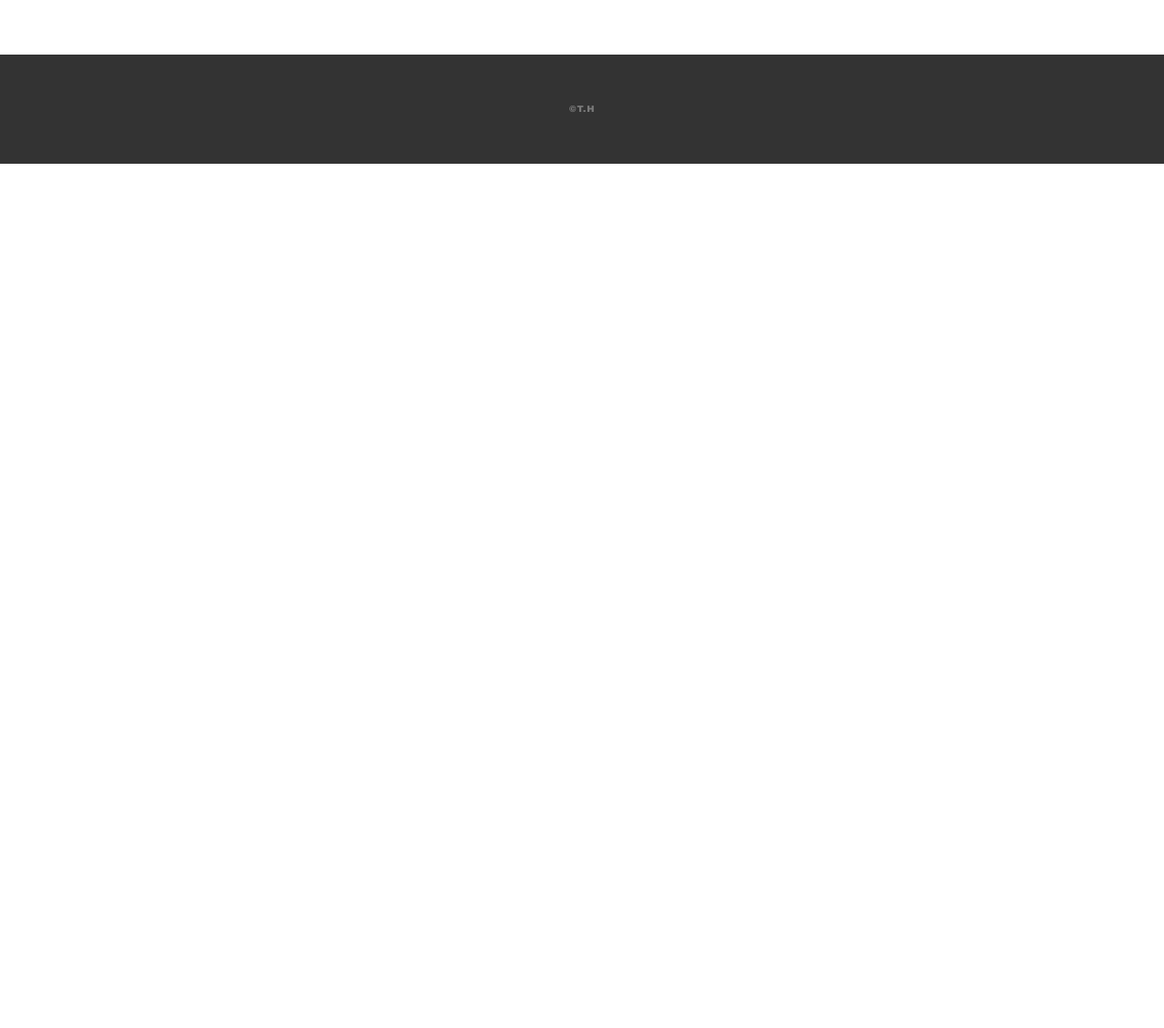
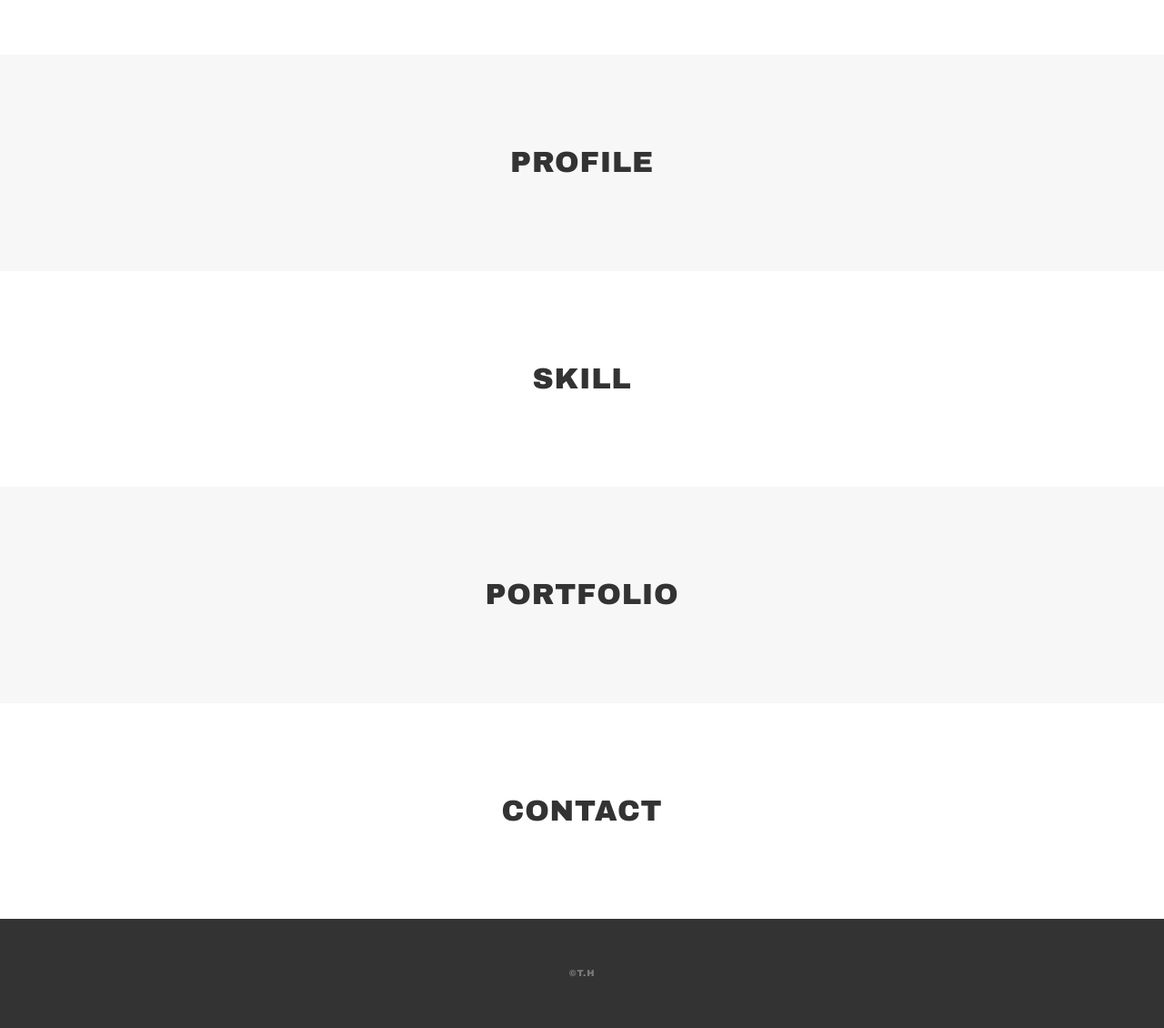
Before and after one commit to tmy628/portfolio, a plain HTML site: page portfolio/index.html in a window 1280 px wide. Shown: the part 1010-2140 px from the top of the page at 91% size. Before the commit the page ends 1190 px from the top, so only its background shows below. Drawn offline with Linux system fonts and the light colour scheme.

Commit message:
[Add] 見出しのレイアウトとデザイン

```diff
--- a/portfolio/index.html
+++ b/portfolio/index.html
@@ -38,20 +38,46 @@
 
   <!--========== mainvisual ==========-->
   <section id="mv">
-    <div class="container ">
+    <div class="container">
       <h1 class="mv-title">T.H</h1>
       <p class="mv-text">PORTFOLIO</p>
     </div>
   </section>
 
-  <section id="portfolio">
+
+
+  <!--========== Profile ==========-->
+  <section class="profile section" id="profile">
     <div class="container">
-
+      <h2 class="heading">PROFILE</h2>
+      <div class="profile-group">
+        <p class="profile-img"></p>
+        <div class="profile-body">
+        </div>
+      </div>
     </div>
   </section>
-  <section></section>
-  <section></section>
-  <section></section>
+
+  <!--========== Skill ==========-->
+  <section class="skill section" id="skill">
+    <div class="container">
+      <h2 class="heading">SKILL</h2>
+    </div>
+  </section>
+
+  <!--========== Portfolio ==========-->
+  <section class="portfolio section" id="portfolio">
+    <div class="container">
+      <h2 class="heading">PORTFOLIO</h2>
+    </div>
+  </section>
+
+  <!--========== Contact ==========-->
+  <section class="contact section" id="contact">
+    <div class="container">
+      <h2 class="heading">CONTACT</h2>
+    </div>
+  </section>
 
   <!--========== footer ==========-->
   <footer>
--- a/portfolio/style.css
+++ b/portfolio/style.css
@@ -19,6 +19,19 @@ a {
 .container {
   width: 1024px;
   margin: 0 auto;
+}
+
+.heading {
+  text-align: center;
+  font-size: 32px;
+}
+
+.section {
+  padding: 90px 0;
+}
+
+.section:nth-child(odd) {
+  background-color: #f7f7f7;
 }
 
 /* ==========
@@ -96,6 +109,23 @@ MainVisual
   line-height: 1;
 }
 
+
+/* ==========
+Profile
+========== */
+
+/* ==========
+Skill
+========== */
+
+/* ==========
+Portfolio
+========== */
+
+/* ==========
+Contact
+========== */
+
 /* ==========
 Footer
 ========== */
```
